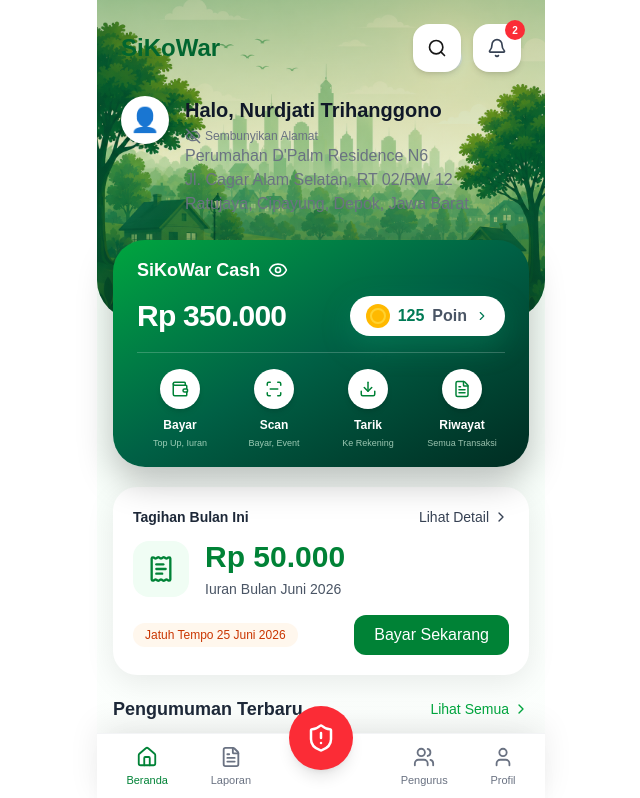
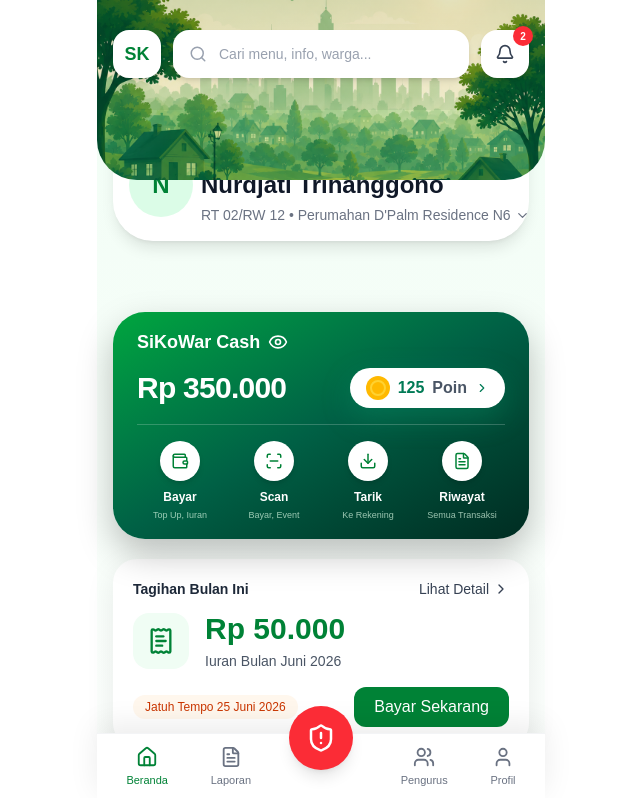
Before and after one commit to nurdjatiinvensi-glitch/sikowar-pwa, a Next.js app: page /beranda in a window 1280 px wide. Shown: the top 798 px of the page, without its empty margins (319-959 px from the left). Built offline with nearby package versions, Linux system fonts and the light colour scheme.

Commit message:
(v2)transform (Beranda): HeaderCard & ProfileCard

```diff
--- a/components/cards/HeroCard.tsx
+++ b/components/cards/HeroCard.tsx
@@ -49,7 +49,7 @@ export default function HeroCard() {
   }, []);
 
   return (
-    <div className="relative overflow-hidden -mt-20 rounded-4xl bg-linear-to-br from-green-600 via-emerald-800 to-emerald-950 px-6 py-4 text-white shadow-[0_15px_35px_rgba(0,0,0,0.25)]">
+    <div className="relative overflow-hidden rounded-4xl bg-linear-to-br from-green-600 via-emerald-800 to-emerald-950 px-6 py-4 text-white shadow-[0_15px_35px_rgba(0,0,0,0.25)]">
       {/* Header */}
       <div className="relative z-10 flex items-center gap-2">
         <p className="text-lg font-semibold">SiKoWar Cash</p>
--- /dev/null
+++ b/components/cards/ProfileCard.tsx
@@ -0,0 +1,63 @@
+"use client";
+
+import { userData } from "@/data/mockData";
+import { ChevronDown } from "lucide-react";
+
+export default function ProfileCard() {
+  return (
+    <div
+      className="relative z-0 mx-4 mb-5 -mt-10 rounded-b-[40px] bg-white shadow-lg p-4"
+      style={{
+        transform: "translateY(-35px)",
+      }}
+    >
+      <div className="mt-6 flex items-center gap-2">
+        {/* Avatar */}
+        <div
+          className="
+            flex
+            h-16
+            w-16
+            shrink-0
+            items-center
+            justify-center
+            rounded-full
+            bg-green-100
+            text-2xl
+            font-bold
+            text-green-700
+          "
+        >
+          {userData.name.charAt(0)}
+        </div>
+
+        {/* User */}
+        <div className="min-w-0 flex-1">
+          <p className="text-base text-gray-500">Selamat Pagi,</p>
+
+          <h2 className="truncate text-2xl font-bold text-gray-900">
+            {userData.name}
+          </h2>
+
+          <button
+            className="
+              mt-1
+              flex
+              items-center
+              gap-1
+              text-sm
+              text-gray-500
+            "
+          >
+            <span className="truncate">
+              {userData.rt}/{userData.rw} • {userData.address} {userData.blok}
+              {userData.no}
+            </span>
+
+            <ChevronDown size={15} />
+          </button>
+        </div>
+      </div>
+    </div>
+  );
+}
--- a/components/layout/Header.tsx
+++ b/components/layout/Header.tsx
@@ -1,21 +1,20 @@
 "use client";
 
 import NotificationButton from "@/components/common/NotificationButton";
-import { userData } from "@/data/mockData";
-import { Eye, EyeOff, Search } from "lucide-react";
-import { useState } from "react";
+import { Search } from "lucide-react";
 
 export default function Header() {
-  const [showAddress, setShowAddress] = useState(true);
-
   return (
-    <div className="px-6 pt-6 pb-8">
+    <div
+      className="px-4 pb-8"
+      style={{
+        paddingTop: "30px",
+      }}
+    >
       {/* Top Bar */}
-      <div className="flex items-center justify-between">
-        <h1 className="text-2xl font-bold text-green-800">SiKoWar</h1>
-
-        <div className="flex gap-3">
-          <button
+      <div className="flex items-center gap-3">
+        {/* Logo */}
+        <div
           className="
             flex
             h-12
@@ -27,70 +26,31 @@ export default function Header() {
             shadow-md
           "
         >
-            <Search size={20} />
-          </button>
-
-          <NotificationButton />
-        </div>
+          <span className="text-lg font-bold text-green-700">SK</span>
         </div>
 
-      {/* Greeting */}
-      <div className="mt-6 flex items-start gap-4">
-        <div
+        {/* Search */}
+        <button
           className="
             flex
             h-12
-            w-12
+            flex-1
             items-center
-            justify-center
-            rounded-full
+            gap-3
+            rounded-2xl
             bg-white
+            px-4
+            text-gray-400
             shadow-md
-            text-2xl
           "
         >
-          👤
-        </div>
+          <Search size={18} />
 
-        <div>
-          <p className="text-xl font-bold text-gray-900">
-            Halo, {userData.name}
-          </p>
-
-          <button
-            onClick={() => setShowAddress(!showAddress)}
-            className="
-              mt-1
-              flex
-              items-center
-              gap-1
-              text-xs
-              text-gray-500
-              hover:text-blue-700
-            "
-          >
-            {showAddress ? <EyeOff size={16} /> : <Eye size={16} />}
-            {showAddress ? "Sembunyikan Alamat" : "Tampilkan Alamat"}
+          <span className="text-sm">Cari menu, info, warga...</span>
         </button>
 
-          {showAddress && (
-            <div className="text-gray-500">
-              <p>
-                {userData.address} {userData.blok}
-                {userData.no}
-              </p>
-
-              <p>
-                {userData.jalan}, {userData.rt}/{userData.rw}
-              </p>
-
-              <p>
-                {userData.kelurahan}, {userData.kecamatan}, {userData.city},{" "}
-                {userData.province}
-              </p>
-            </div>
-          )}
-        </div>
+        {/* Notification */}
+        <NotificationButton />
       </div>
     </div>
   );
--- a/components/layout/HeaderBackground.tsx
+++ b/components/layout/HeaderBackground.tsx
@@ -14,32 +14,12 @@ export default function HeaderBackground({
 
   return (
     <div
-      className="
-        relative
-        overflow-hidden
-        rounded-b-[40px]
-        bg-cover
-        bg-center
-        bg-no-repeat
-      "
+      className="relative z-20 overflow-hidden rounded-b-[40px] bg-cover bg-center bg-no-repeat h-45"
       style={{
         backgroundImage: `url(${bgImage})`,
-        minHeight: variant === "home" ? "320px" : "240px",
       }}
     >
-      {/* overlay biar tulisan tetap kebaca */}
-      <div
-        className="
-          absolute
-          inset-0
-          bg-linear-to-b
-          from-green-900/25
-          via-green-800/10
-          to-green-900/40
-        "
-      />
-
-      <div className="relative z-10">{children}</div>
+      <div className="bg-linear-to-b from-black/10 to-black/5">{children}</div>
     </div>
   );
 }
--- a/components/layout/HomeHeaderSection.tsx
+++ b/components/layout/HomeHeaderSection.tsx
@@ -1,19 +1,24 @@
 "use client";
 
 import HeroCard from "@/components/cards/HeroCard";
+import ProfileCard from "@/components/cards/ProfileCard";
 import Header from "@/components/layout/Header";
 import HeaderBackground from "@/components/layout/HeaderBackground";
 
 export default function HomeHeaderSection() {
   return (
-    <div className="sticky top-0 z-40">
-      <HeaderBackground variant="home">
-        <Header />
-      </HeaderBackground>
+    <>
+      <div className="sticky top-0 z-40">
+        <HeaderBackground variant="home">
+          <Header />
+        </HeaderBackground>
 
-      <div className="relative z-20 px-4 -mt-20">
+        <ProfileCard />
+      </div>
+
+      <div className="px-4 pt-4">
         <HeroCard />
       </div>
-    </div>
+    </>
   );
 }
--- a/components/ui/DashboardTile.tsx
+++ /dev/null
@@ -1,66 +0,0 @@
-"use client";
-
-import { ChevronRight } from "lucide-react";
-import FeatureIcon from "./FeatureIcon";
-
-type Color =
-  | "green"
-  | "blue"
-  | "yellow"
-  | "purple"
-  | "red"
-  | "orange"
-  | "teal"
-  | "gray";
-
-type Props = {
-  icon: React.ReactNode;
-
-  color: Color;
-
-  title: string;
-
-  value: string;
-
-  subtitle?: string;
-
-  onClick?: () => void;
-};
-
-export default function DashboardTile({
-  icon,
-  color,
-  title,
-  value,
-  subtitle,
-  onClick,
-}: Props) {
-  return (
-    <button
-      onClick={onClick}
-      className="
-        w-full
-        rounded-2xl
-        bg-white
-        border
-        border-gray-100
-        p-5
-        text-left
-        transition-all
-        hover:shadow-md
-      "
-    >
-      <div className="flex items-start justify-between">
-        <FeatureIcon icon={icon} color={color} />
-
-        <ChevronRight size={18} className="text-gray-300" />
-      </div>
-
-      <p className="mt-4 text-sm text-gray-500">{title}</p>
-
-      <h3 className="mt-1 text-3xl font-bold text-gray-900">{value}</h3>
-
-      {subtitle && <p className="mt-1 text-sm text-gray-500">{subtitle}</p>}
-    </button>
-  );
-}
--- a/components/ui/FeatureIcon.tsx
+++ /dev/null
@@ -1,47 +0,0 @@
-"use client";
-
-import { ReactNode } from "react";
-
-type FeatureColor =
-  | "green"
-  | "blue"
-  | "yellow"
-  | "purple"
-  | "red"
-  | "orange"
-  | "teal"
-  | "gray";
-
-type Props = {
-  icon: ReactNode;
-  color: FeatureColor;
-};
-
-const colorClass: Record<FeatureColor, string> = {
-  green: "bg-green-100 text-green-700",
-  blue: "bg-blue-100 text-blue-700",
-  yellow: "bg-yellow-100 text-yellow-500",
-  purple: "bg-purple-100 text-purple-700",
-  red: "bg-red-100 text-red-600",
-  orange: "bg-orange-100 text-orange-600",
-  teal: "bg-cyan-100 text-cyan-700",
-  gray: "bg-gray-100 text-gray-600",
-};
-
-export default function FeatureIcon({ icon, color }: Props) {
-  return (
-    <div
-      className={`
-        flex
-        h-14
-        w-14
-        items-center
-        justify-center
-        rounded-full
-        ${colorClass[color]}
-      `}
-    >
-      {icon}
-    </div>
-  );
-}
--- a/features/beranda/dashboardData.ts
+++ /dev/null
@@ -1,39 +0,0 @@
-import { DashboardItem } from "./types";
-
-export const dashboardData: DashboardItem[] = [
-  {
-    id: "saldo",
-    title: "Saldo Cash",
-    value: "Rp 250.000",
-    icon: "wallet",
-    color: "green",
-    roles: ["warga", "pengurus", "bendahara"],
-  },
-
-  {
-    id: "point",
-    title: "Saldo Poin",
-    value: "125",
-    icon: "star",
-    color: "yellow",
-    roles: ["warga"],
-  },
-
-  {
-    id: "bill",
-    title: "Tagihan Aktif",
-    value: "1",
-    icon: "bill",
-    color: "blue",
-    roles: ["warga", "pengurus"],
-  },
-
-  {
-    id: "approval",
-    title: "Pending Approval",
-    value: "2",
-    icon: "approval",
-    color: "purple",
-    roles: ["pengurus"],
-  },
-];
--- a/features/beranda/types.ts
+++ /dev/null
@@ -1,34 +0,0 @@
-export type DashboardRole =
-  | "super_admin"
-  | "pengurus"
-  | "bendahara"
-  | "warga"
-  | "penyewa";
-
-export type DashboardIcon =
-  | "wallet"
-  | "star"
-  | "bill"
-  | "approval";
-
-export interface DashboardItem {
-  id: string;
-
-  title: string;
-
-  value: string;
-
-  icon: DashboardIcon;
-
-  color:
-    | "green"
-    | "blue"
-    | "yellow"
-    | "purple"
-    | "red"
-    | "orange"
-    | "teal"
-    | "gray";
-
-  roles: DashboardRole[];
-}
```
Also changed, not shown: components/layout/header/BerandaHeader.tsx (deleted, +0 -102 lines), 1 other file (tests, documents, lock files or other folders). Lines whose indentation alone changed are shown as unchanged.
